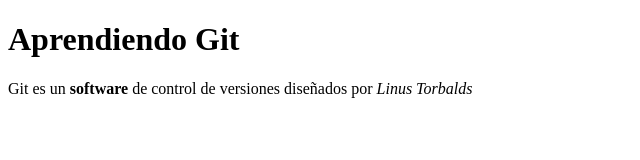
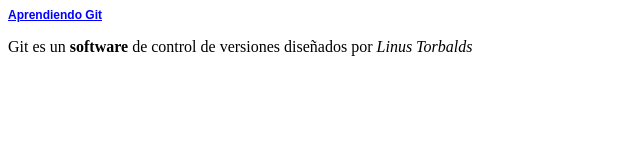
Before and after one commit to Grosspolinerr/PWFE-M1-05, a plain HTML site: page index.html in a window 1280 px wide. Shown: the whole page, without its empty margins (0-640 px from the left). Drawn offline with Linux system fonts and the light colour scheme.

Commit message:
Practicando CSS

```diff
--- a/index.html
+++ b/index.html
@@ -3,10 +3,19 @@
     <head>
     	<meta charset="utf-8">
 	    <title>EANT - Fullstack Essentials</title>
+	    <style>
+	    	h1 {color: blue;
+	    		font-family: arial;
+	    		font-size: 28px;
+	    		text-decoration:
+	    		underline;
+
+              }
+	    </style>
     </head>
 
     <body>
-    	<h1>Aprendiendo Git</h1>
+    	<h1 style="font-size: 12px">Aprendiendo Git</h1>
         <p>Git es un <strong>software</strong> de control de versiones diseñados por <em>Linus Torbalds</em></p>
 
     </body>
```
